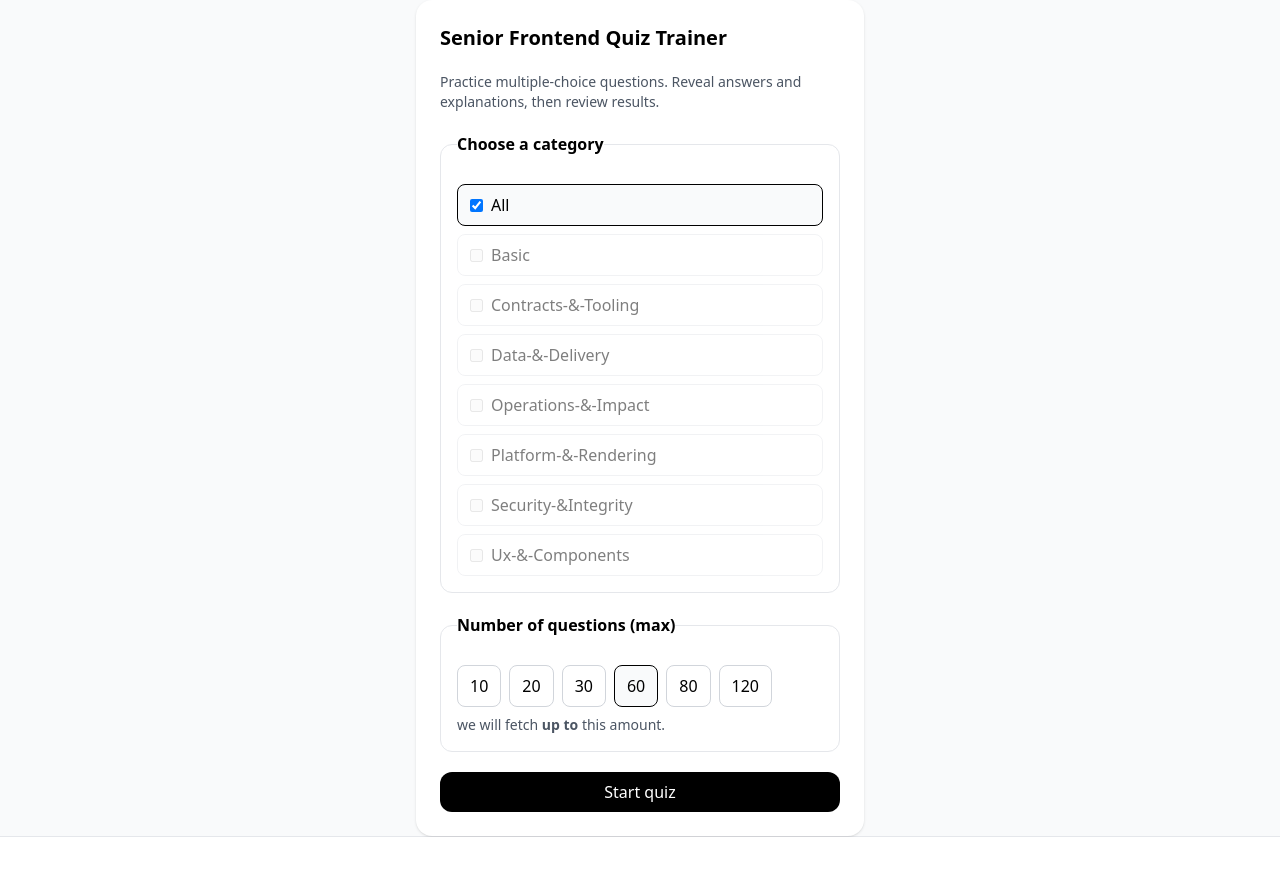
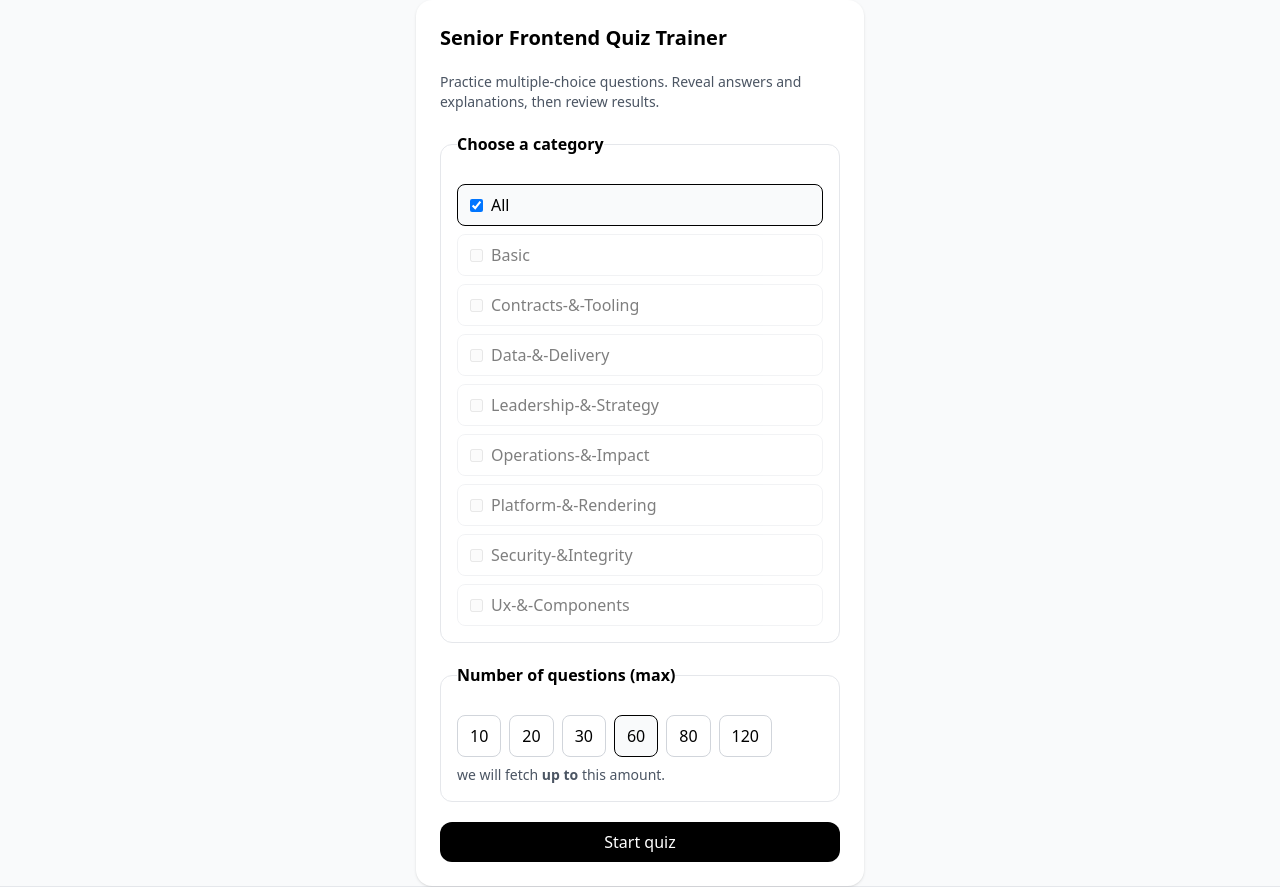
Before and after one commit to estebans-tech/senior-frontend-quiz, a Nuxt app: page / in a window 1280 px wide. Before the commit the page ends 837 px from the top, so only its background shows below. Built offline with nearby package versions, Linux system fonts and the light colour scheme.

Commit message:
feat(questions): add Leadership & Strategy

```diff
--- a/constants/categories.ts
+++ b/constants/categories.ts
@@ -1,5 +1,5 @@
-export const ALLOWED_CATEGORIES = ['basic', 'contracts-&-tooling', 'data-&-delivery', 'operations-&-impact',
-  'platform-&-rendering', 'security-&integrity', 'ux-&-components'] as const
+export const ALLOWED_CATEGORIES = ['basic', 'contracts-&-tooling', 'data-&-delivery', 'leadership-&-strategy',
+  'operations-&-impact', 'platform-&-rendering', 'security-&integrity', 'ux-&-components'] as const
 
 // export const ALLOWED_CATEGORIES = ['basic', 'ai-&-on-device-ml', 'accessibility-&-semantics',
 //  'architecture-&-state-management', 'data-&-networking', 'design-systems-&-component-api', 'edge-&-protocols',
```
Also changed, not shown: 1 other file (tests, documents, lock files or other folders).
